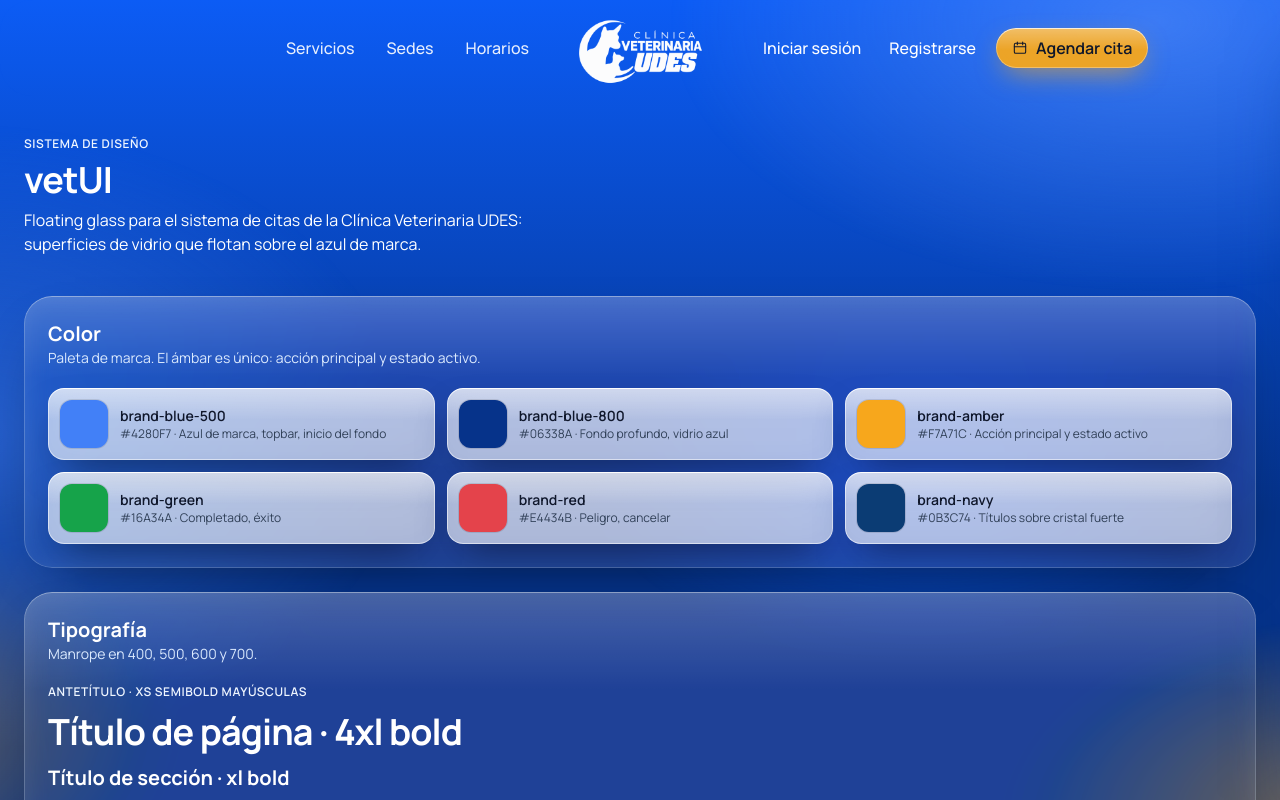
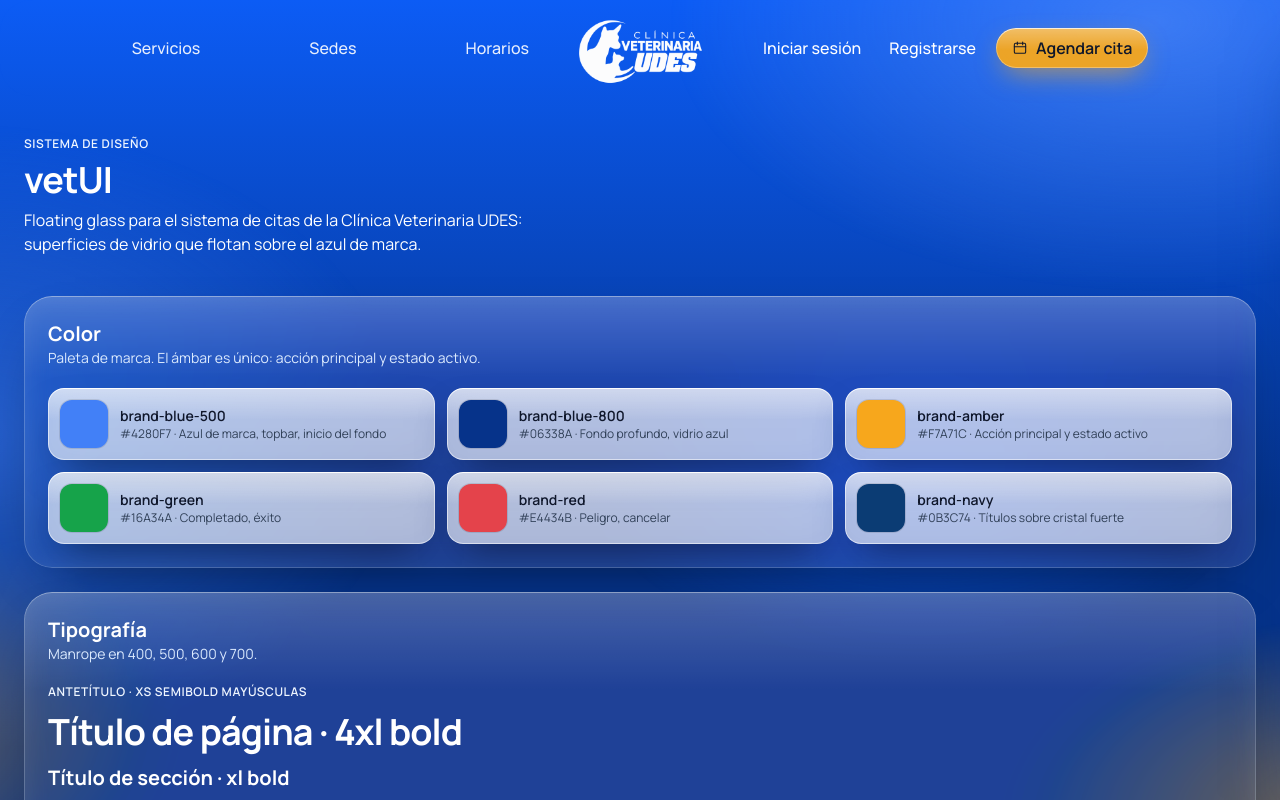
Before and after one commit to orinadaa/sistema-citas-veterinaria-udes, a React (Vite) app in the folder frontend/: page /vetui in a window 1280 px wide. Shown: the top 800 px of the page. Built offline with nearby package versions, Linux system fonts and the light colour scheme.

Commit message:
fix: topbar centrada, stepper lateral centrado en su margen y stepper superior sin fondo blanco

```diff
--- a/frontend/src/components/agendar/BookingStepper.jsx
+++ b/frontend/src/components/agendar/BookingStepper.jsx
@@ -45,6 +45,9 @@ function Hito({ navegable, onClick, etiqueta, className, children }) {
   );
 }
 
+// Variante horizontal: suelta sobre el fondo azul de la pagina (sin
+// tarjeta), con los mismos estados que la lateral: activo blanco con
+// anillo ambar, completado verde con check, pendiente en vidrio.
 export function BookingStepper({ paginaActual, puedeIrAHito = () => false, onIrAHito }) {
   return (
     <ol className="flex items-start" aria-label="Pasos para agendar la cita">
@@ -65,7 +68,7 @@ export function BookingStepper({ paginaActual, puedeIrAHito = () => false, onIrA
             {siguiente && (
               <span
                 aria-hidden="true"
-                className={`absolute left-1/2 top-4 h-0.5 w-full ${lineaAlcanzada ? 'bg-brand-blue' : 'bg-slate-300'}`}
+                className={`absolute left-1/2 top-4 h-0.5 w-full ${lineaAlcanzada ? 'bg-white' : 'bg-white/25'}`}
               />
             )}
             <Hito
@@ -73,7 +76,7 @@ export function BookingStepper({ paginaActual, puedeIrAHito = () => false, onIrA
               onClick={() => onIrAHito?.(hito)}
               etiqueta={etiquetaAccesible(hito, estado, navegable)}
               className={`group relative z-10 flex flex-col items-center gap-2 text-center ${
-                navegable ? 'cursor-pointer rounded-xl outline-none focus-visible:ring-2 focus-visible:ring-brand-blue' : ''
+                navegable ? 'cursor-pointer rounded-xl outline-none focus-visible:ring-2 focus-visible:ring-white' : ''
               }`}
             >
               <span
@@ -81,15 +84,15 @@ export function BookingStepper({ paginaActual, puedeIrAHito = () => false, onIrA
                   estado === 'completado'
                     ? 'bg-brand-green text-white'
                     : estado === 'activo'
-                      ? 'bg-brand-blue text-white ring-4 ring-brand-amber/60'
-                      : 'border-2 border-slate-300 bg-white text-slate-600'
+                      ? 'bg-white font-bold text-brand-blue-800 ring-4 ring-brand-amber/70'
+                      : 'vidrio text-blue-50'
                 } ${navegable ? 'group-hover:scale-110' : ''}`}
               >
                 {estado === 'completado' ? <IconoCheck className="h-4 w-4" /> : hito.numero}
               </span>
               <span
                 className={`text-xs font-medium sm:text-sm ${
-                  estado === 'pendiente' ? 'text-slate-600' : estado === 'activo' ? 'font-semibold text-brand-blue-700' : 'text-slate-800'
+                  estado === 'pendiente' ? 'text-blue-100' : estado === 'activo' ? 'font-semibold text-white' : 'text-white'
                 } ${navegable ? 'group-hover:underline' : ''}`}
               >
                 {hito.etiqueta}
@@ -119,10 +122,10 @@ export function BookingStepperLateral({ paginaActual, puedeIrAHito = () => false
   return (
     <nav
       aria-label="Progreso de la cita"
-      className="invisible fixed top-1/2 z-30 hidden -translate-y-1/2 [opacity:clamp(0,calc((var(--flow,0)_-_0.7)_/_0.3),1)] motion-reduce:[opacity:1] lg:block [[data-topbar-decima='7']_&]:visible [[data-topbar-decima='8']_&]:visible [[data-topbar-decima='9']_&]:visible [[data-topbar-decima='10']_&]:visible"
-      // Pegado al borde del contenido (max-w-7xl = 80rem) cuando hay margen
-      // libre; si no, a 12px del borde de la pantalla.
-      style={{ left: 'max(12px, calc((100vw - 80rem) / 2 - 64px))' }}
+      className="invisible fixed top-1/2 z-30 hidden -translate-y-1/2 [opacity:clamp(0,calc((var(--flow,0)_-_0.7)_/_0.3),1)] motion-reduce:[opacity:1] lg:block left-[14px] min-[1360px]:left-[calc(((100vw-80rem)/2+24px)/2-24px)] [[data-topbar-decima='7']_&]:visible [[data-topbar-decima='8']_&]:visible [[data-topbar-decima='9']_&]:visible [[data-topbar-decima='10']_&]:visible"
+      // Centrado en el margen libre a la izquierda del contenido (48px de
+      // ancho): entre lg y 1359px ese margen son los 76px que reserva
+      // <main>; desde 1360px es el margen de max-w-7xl (80rem) + 24px.
     >
       <ol className="flex flex-col items-center">
         {HITOS.map((hito, indice) => {
--- a/frontend/src/components/layout/Navbar.jsx
+++ b/frontend/src/components/layout/Navbar.jsx
@@ -258,14 +258,17 @@ export function Navbar() {
   return (
     <header ref={headerRef} className="pointer-events-none sticky top-0 z-40 h-24">
       <div ref={barraRef} className="pointer-events-auto absolute inset-0">
-        <div className="mx-auto grid h-full max-w-7xl grid-cols-[1fr_auto_1fr] items-center gap-4 px-4 sm:px-6 whitespace-nowrap md:gap-x-10 lg:gap-x-12">
+        <div className="mx-auto grid h-full max-w-7xl grid-cols-[1fr_auto_1fr] items-center gap-4 px-4 sm:px-6 whitespace-nowrap md:w-fit md:gap-x-10 lg:gap-x-12">
           {/* La columna izquierda siempre existe (aunque el nav se oculte en
               movil) para que el grid no corra el logo hacia la izquierda.
-              Desde md los dos grupos se pegan al logo (justify-self hacia el
-              centro) y los extremos de la barra quedan vacios a proposito:
-              el contenido se lee agrupado alrededor del logo. */}
-          <div className="justify-self-start md:justify-self-end">
-            <nav className="hidden items-center gap-8 text-base font-medium text-white/90 md:flex">
+              Desde md la fila mide lo que su contenido (w-fit) y va centrada:
+              las dos columnas 1fr quedan del ancho del grupo mas largo (el
+              derecho) y los enlaces de la izquierda se reparten en todo ese
+              ancho (justify-between). Asi el conjunto se ve centrado: mismo
+              espacio del borde a "Servicios" que de "Agendar cita" al otro
+              borde, y misma distancia de cada grupo al logo. */}
+          <div className="justify-self-start md:justify-self-stretch">
+            <nav className="hidden items-center justify-between gap-8 text-base font-medium text-white/90 md:flex">
               {/* Link (no <a>) para que funcionen desde cualquier pagina, no
                   solo desde el landing: si el usuario esta en /panel, primero
                   navega a "/" y LandingPage.jsx hace scroll al hash una vez
@@ -351,7 +354,9 @@ export function Navbar() {
             </>
           </Link>
 
-          <div className="flex items-center gap-2 justify-self-end md:justify-self-start">
+          {/* En tablet (md) el grupo mas largo es el izquierdo: este se reparte
+              igual (stretch + justify-between) para conservar la simetria. */}
+          <div className="flex items-center gap-2 justify-self-end md:justify-between md:justify-self-stretch">
             {estaAutenticado ? (
               <div className="hidden items-center gap-2 sm:flex">
                 <button type="button" className="relative hidden rounded-boton p-2 xl:inline-flex text-white/80 transition hover:bg-white/10 hover:text-white">
--- a/frontend/src/pages/AgendarCitaPage.jsx
+++ b/frontend/src/pages/AgendarCitaPage.jsx
@@ -253,7 +253,7 @@ export function AgendarCitaPage() {
               de irse. Desde la decima 8 queda invisible (sin clicks ni foco).
               Con reduced-motion no hay fundido: solo cambia la visibilidad.
               Debajo de lg no hay lateral: no cambia. */}
-          <div className="vidrio-blanco rounded-superficie px-4 py-5 sm:px-8 lg:[opacity:clamp(0,calc(1_-_var(--flow,0)_/_0.8),1)] motion-reduce:lg:[opacity:1] lg:[[data-topbar-decima='8']_&]:invisible lg:[[data-topbar-decima='9']_&]:invisible lg:[[data-topbar-decima='10']_&]:invisible">
+          <div className="py-2 lg:[opacity:clamp(0,calc(1_-_var(--flow,0)_/_0.8),1)] motion-reduce:lg:[opacity:1] lg:[[data-topbar-decima='8']_&]:invisible lg:[[data-topbar-decima='9']_&]:invisible lg:[[data-topbar-decima='10']_&]:invisible">
             <BookingStepper paginaActual={pagina} puedeIrAHito={puedeIrAHito} onIrAHito={irAHito} />
           </div>
           <BookingStepperLateral paginaActual={pagina} puedeIrAHito={puedeIrAHito} onIrAHito={irAHito} />
```
